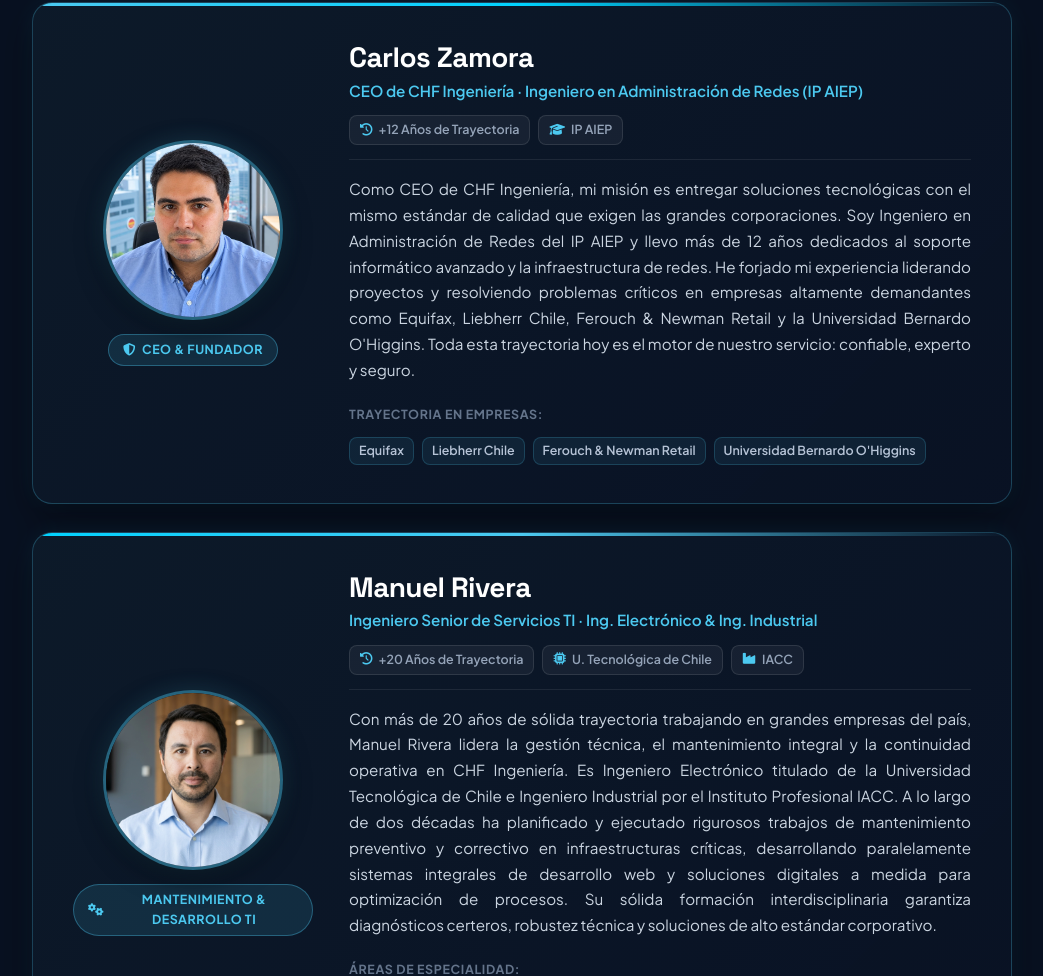
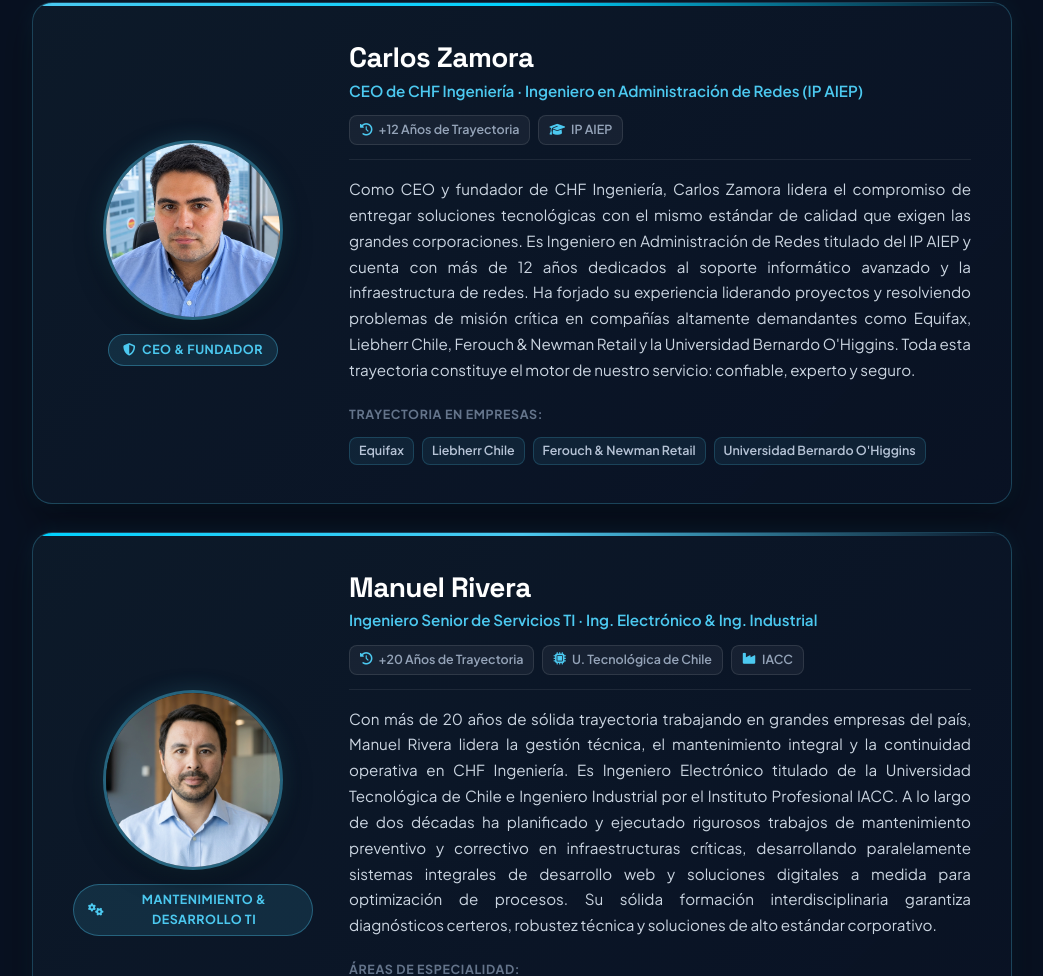
Before and after one commit to Manuel-GY/CHF-Landing, a plain HTML site: page index.html in a window 1280 px wide. Shown: the part 4385-5361 px from the top of the page, without its empty margins (118-1161 px from the left). Drawn offline with Linux system fonts and the light colour scheme.

Commit message:
style: unificar descripcion de Carlos Zamora a tercera persona institucional

```diff
--- a/index.html
+++ b/index.html
@@ -1875,7 +1875,7 @@
                             </div>
 
                             <p class="ceo-bio">
-                                Como CEO de CHF Ingeniería, mi misión es entregar soluciones tecnológicas con el mismo estándar de calidad que exigen las grandes corporaciones. Soy Ingeniero en Administración de Redes del IP AIEP y llevo más de 12 años dedicados al soporte informático avanzado y la infraestructura de redes. He forjado mi experiencia liderando proyectos y resolviendo problemas críticos en empresas altamente demandantes como Equifax, Liebherr Chile, Ferouch & Newman Retail y la Universidad Bernardo O'Higgins. Toda esta trayectoria hoy es el motor de nuestro servicio: confiable, experto y seguro.
+                                Como CEO y fundador de CHF Ingeniería, Carlos Zamora lidera el compromiso de entregar soluciones tecnológicas con el mismo estándar de calidad que exigen las grandes corporaciones. Es Ingeniero en Administración de Redes titulado del IP AIEP y cuenta con más de 12 años dedicados al soporte informático avanzado y la infraestructura de redes. Ha forjado su experiencia liderando proyectos y resolviendo problemas de misión crítica en compañías altamente demandantes como Equifax, Liebherr Chile, Ferouch & Newman Retail y la Universidad Bernardo O'Higgins. Toda esta trayectoria constituye el motor de nuestro servicio: confiable, experto y seguro.
                             </p>
 
                             <div class="ceo-experience-track">
```
